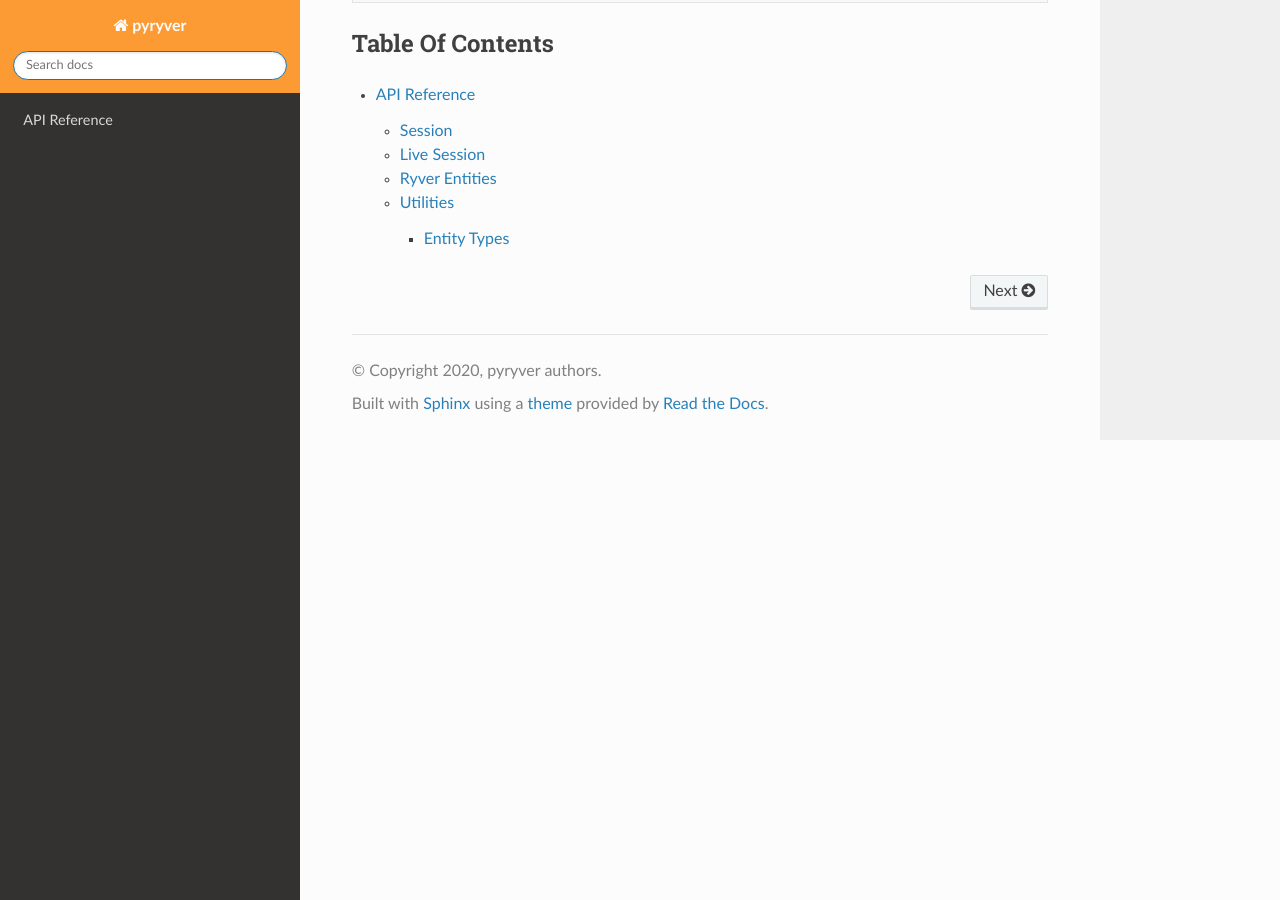
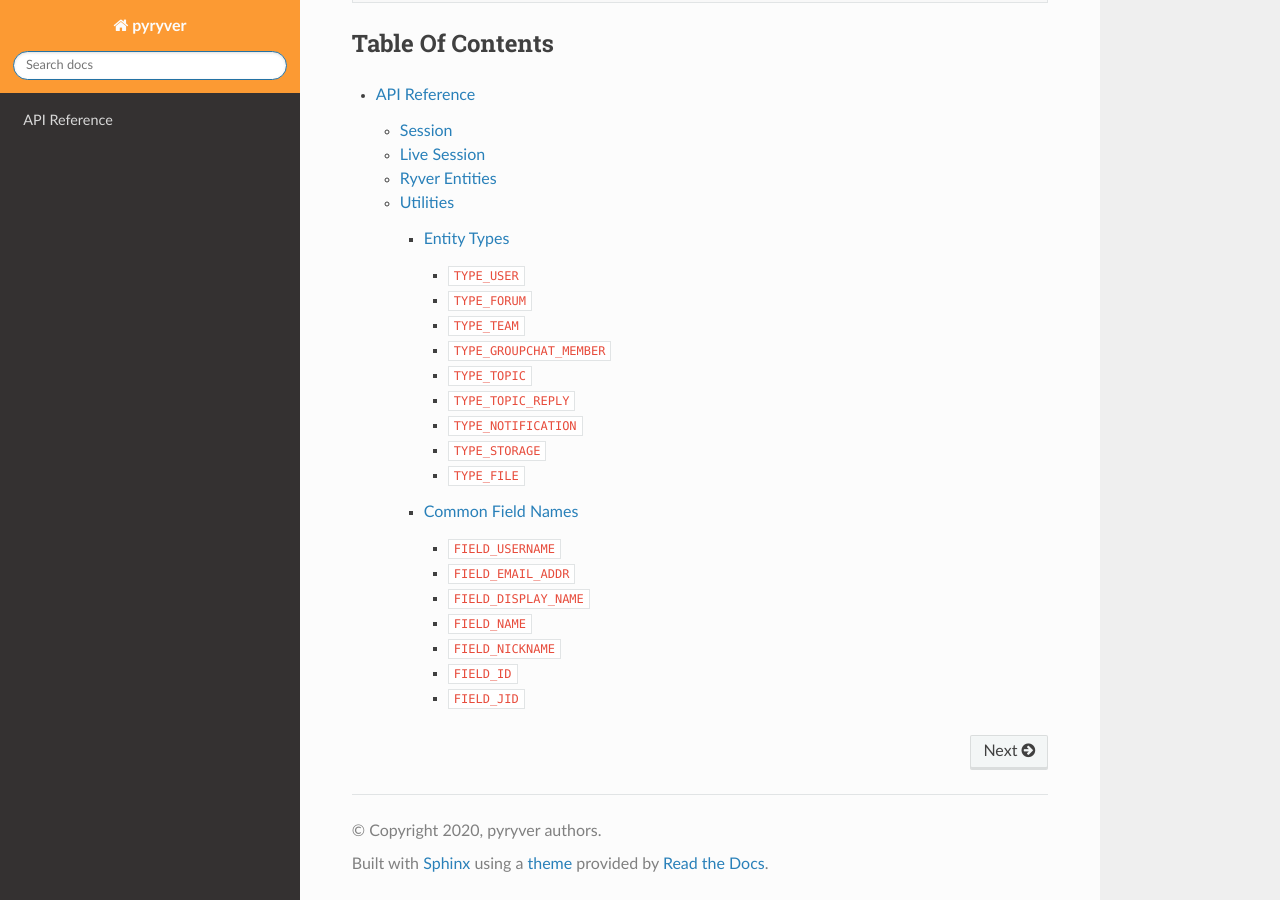
Before and after one commit to tylertian123/pyryver, a Sphinx documentation site: the page built from docs/index.rst, in a window 1280 px wide and 900 px high, scrolled down 892 px. Built offline with Sphinx 7.4.7 and the Read the Docs theme 2.0.0, drawn with Linux system fonts in a browser that asks for light colours.

```diff
--- a/docs/api_util.rst
+++ b/docs/api_util.rst
@@ -13,12 +13,51 @@ Utilities
 Entity Types
 ------------
 
-.. autodata:: TYPE_USER
-.. autodata:: TYPE_FORUM
-.. autodata:: TYPE_TEAM
-.. autodata:: TYPE_TOPIC
-.. autodata:: TYPE_TOPIC_REPLY
-.. autodata:: TYPE_NOTIFICATION
-.. autodata:: TYPE_GROUPCHAT_MEMBER
-.. autodata:: TYPE_FILE
-.. autodata:: TYPE_STORAGE
+.. data:: TYPE_USER
+
+   Corresponds to `pyryver.objects.User`.
+.. data:: TYPE_FORUM
+
+   Corresponds to `pyryver.objects.Forum`.
+.. data:: TYPE_TEAM
+
+   Corresponds to `pyryver.objects.Team`.
+.. data:: TYPE_GROUPCHAT_MEMBER
+
+   Corresponds to `pyryver.objects.GroupChatMember`.
+.. data:: TYPE_TOPIC
+
+   Corresponds to `pyryver.objects.Topic`.
+.. data:: TYPE_TOPIC_REPLY
+
+   Corresponds to `pyryver.objects.TopicReply`.
+.. data:: TYPE_NOTIFICATION
+
+   Corresponds to `pyryver.objects.Notification`.
+.. data:: TYPE_STORAGE
+
+   Corresponds to `pyryver.objects.Storage`.
+.. data:: TYPE_FILE
+
+   Corresponds to `pyryver.objects.File`.
+
+Common Field Names
+------------------
+
+.. data:: FIELD_USERNAME
+
+   The user/member's username.
+.. data:: FIELD_EMAIL_ADDR
+
+   The user/member's email address.
+.. data:: FIELD_DISPLAY_NAME
+
+   The object's display name (friendly name)
+.. data:: FIELD_NAME
+.. data:: FIELD_NICKNAME
+.. data:: FIELD_ID
+
+   The object's ID, sometimes an `int`, sometimes a `str` depending on the object type.
+.. data:: FIELD_JID
+
+   The object's JID, or JabberID. Used in the live socket interface for referring to chats.
```
